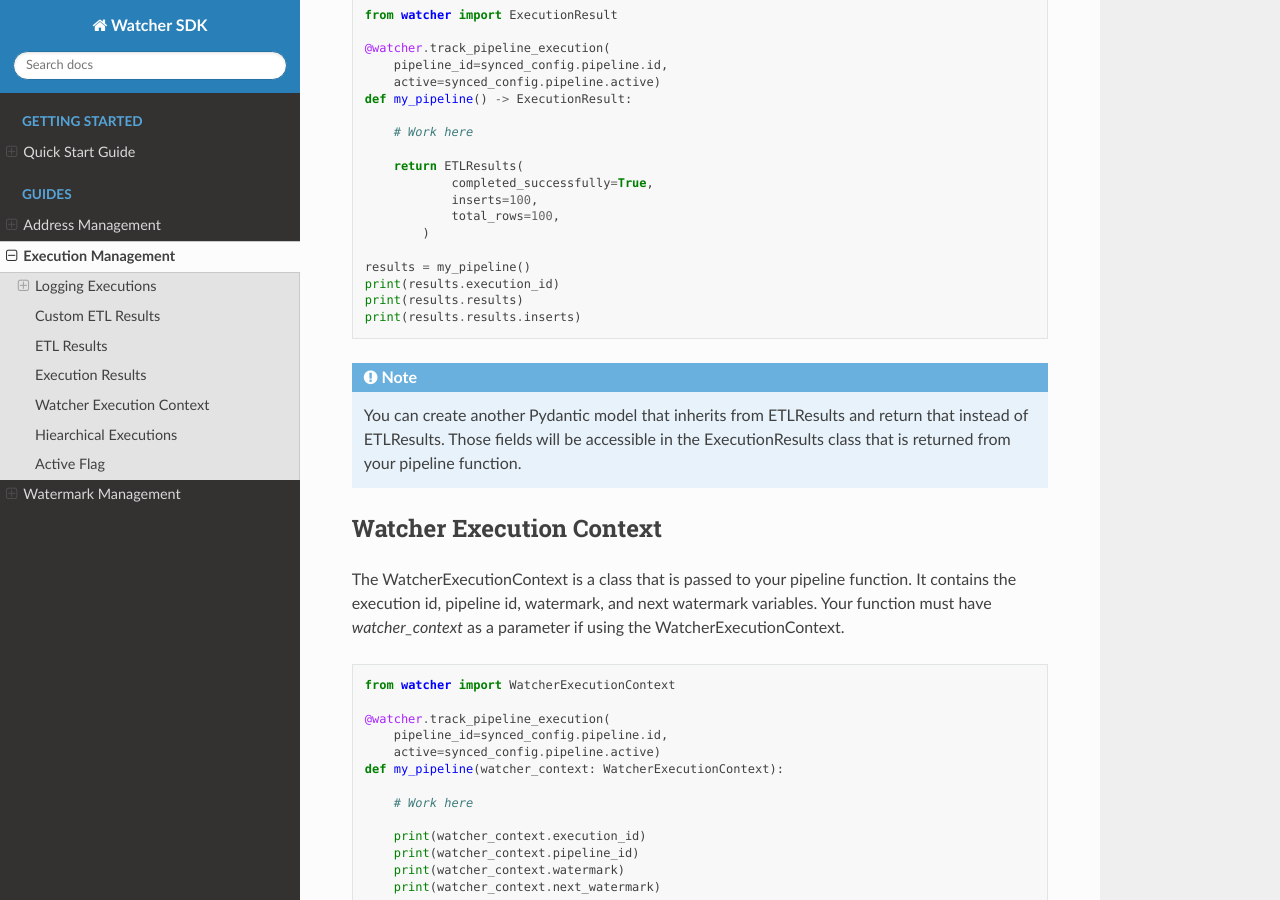
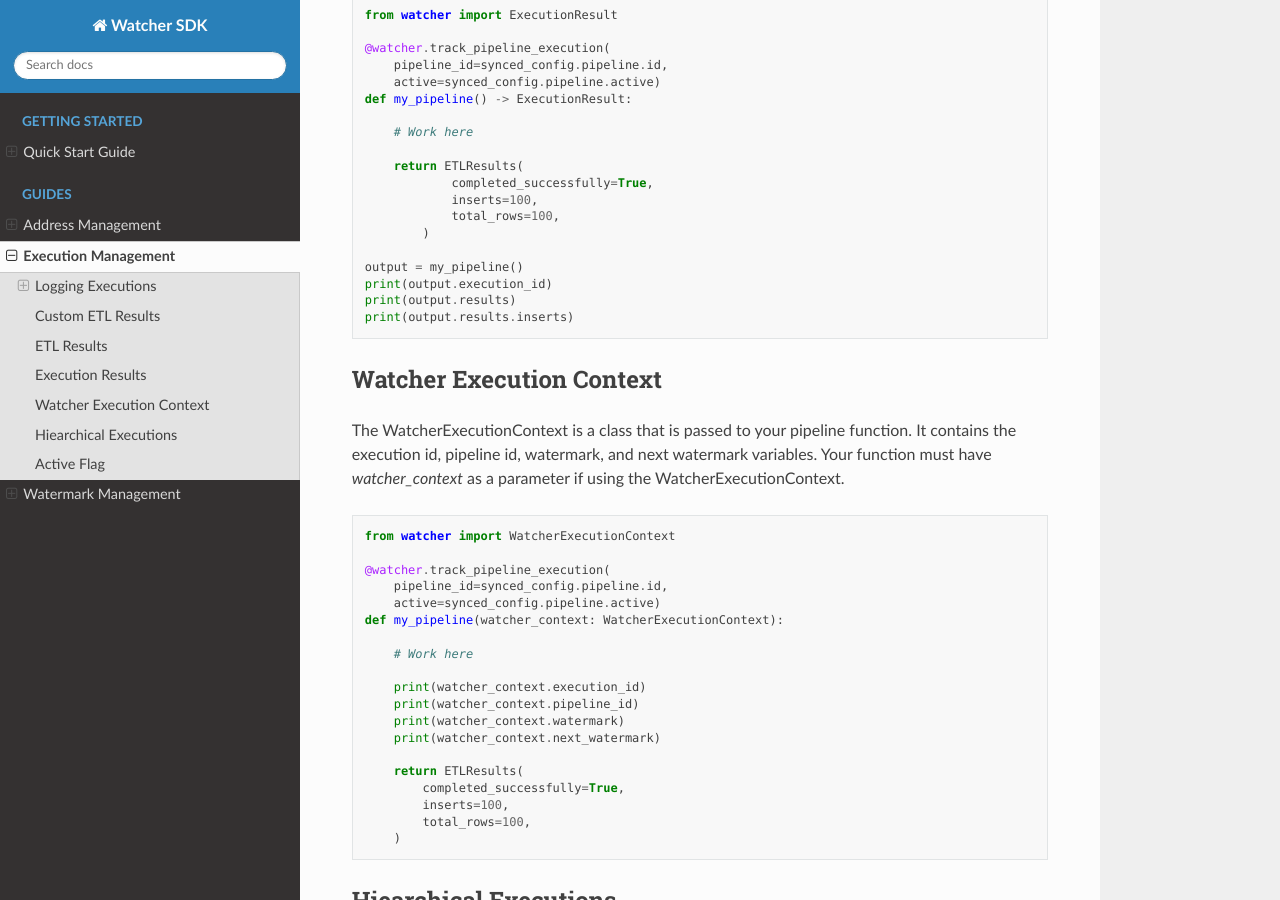
Before and after one commit to cmgoffena13/etl-watcher-sdk, a Sphinx documentation site: the page built from docs/guides/executions.rst, in a window 1280 px wide and 900 px high, scrolled down 2953 px. Built offline with Sphinx 7.4.7 and the Read the Docs theme 3.1.0, drawn with Linux system fonts in a browser that asks for light colours; some of the changed text lies outside the part shown.

Commit message:
updating

```diff
--- a/docs/guides/executions.rst
+++ b/docs/guides/executions.rst
@@ -97,8 +97,8 @@ You can extend ``ETLResults`` with custom fields to return additional data from
         )
 
     # Access custom fields
-    result = my_pipeline()
-    print(f"Quality score: {result.results.data_quality_score}")
+    output = my_pipeline()
+    print(f"Quality score: {output.results.data_quality_score}")
 
 .. note::
    Custom fields are only accessible in your application code. Only the standard ETLResults fields
@@ -165,15 +165,10 @@ to the execution id for any usage.
                 total_rows=100,
             )
 
-    results = my_pipeline()
-    print(results.execution_id)
-    print(results.results)
-    print(results.results.inserts)
-
-.. note::
-    You can create another Pydantic model that inherits from ETLResults
-    and return that instead of ETLResults. Those fields will be accessible in
-    the ExecutionResults class that is returned from your pipeline function.
+    output = my_pipeline()
+    print(output.execution_id)
+    print(output.results)
+    print(output.results.inserts)
 
 Watcher Execution Context
 -----------------
```
Also changed, not shown: 5 other files.
